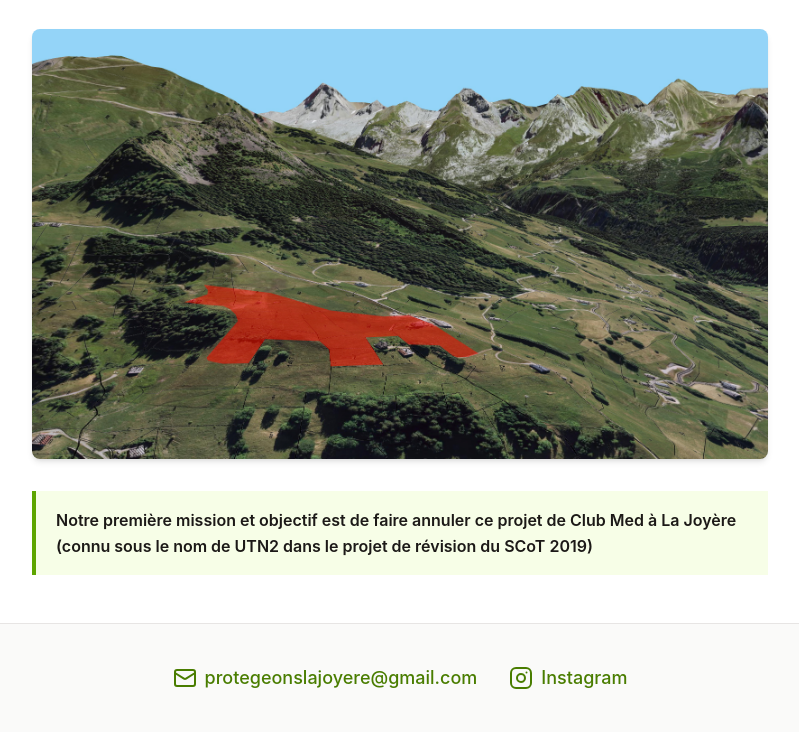
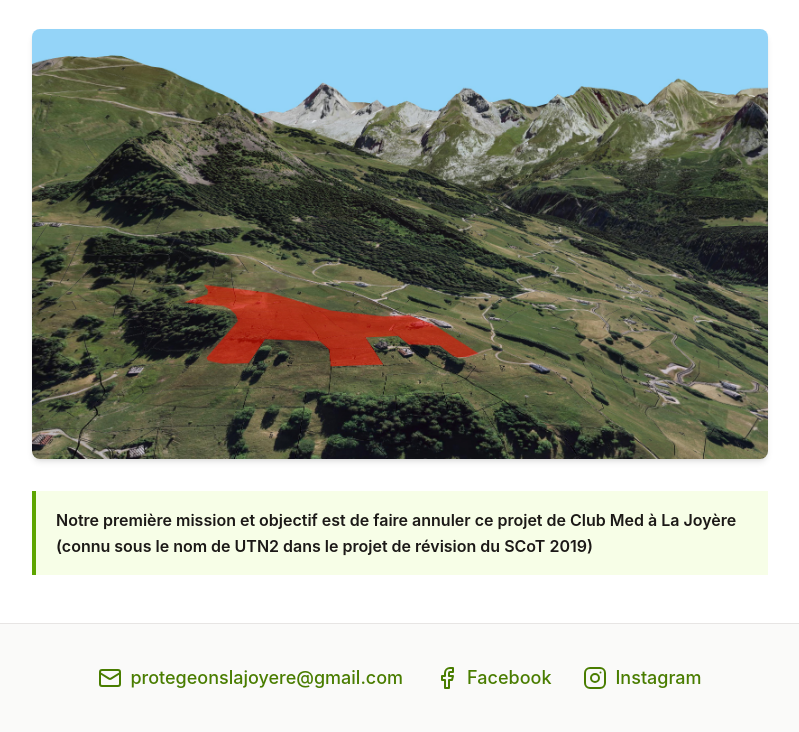
Before and after one commit to lajoyere/www, an Astro site: page / in a window 1280 px wide. Shown: the part 1441-2173 px from the top of the page, without its empty margins (240-1039 px from the left). Built offline with nearby package versions, Linux system fonts and the light colour scheme; Astro itself is replaced by a stand-in of ours.

Commit message:
link to facebook

```diff
--- a/src/layouts/Layout.astro
+++ b/src/layouts/Layout.astro
@@ -42,6 +42,17 @@ const { title, description, keywords } = Astro.props;
 						protegeonslajoyere@gmail.com
 					</a>
 					<a
+						href="https://www.facebook.com/protegeonslajoyere"
+						target="_blank"
+						rel="noopener noreferrer"
+						class="inline-flex items-center gap-2 font-medium text-lime-700 hover:text-lime-900 hover:underline"
+					>
+						<svg class="size-6 shrink-0" xmlns="http://www.w3.org/2000/svg" viewBox="0 0 24 24" fill="none" stroke="currentColor" stroke-width="2" stroke-linecap="round" stroke-linejoin="round" aria-hidden="true">
+							<path d="M18 2h-3a5 5 0 0 0-5 5v3H7v4h3v8h4v-8h3l1-4h-4V7a1 1 0 0 1 1-1h3z" />
+						</svg>
+						Facebook
+					</a>
+					<a
 						href="https://www.instagram.com/la_joyere"
 						target="_blank"
 						rel="noopener noreferrer"
```
